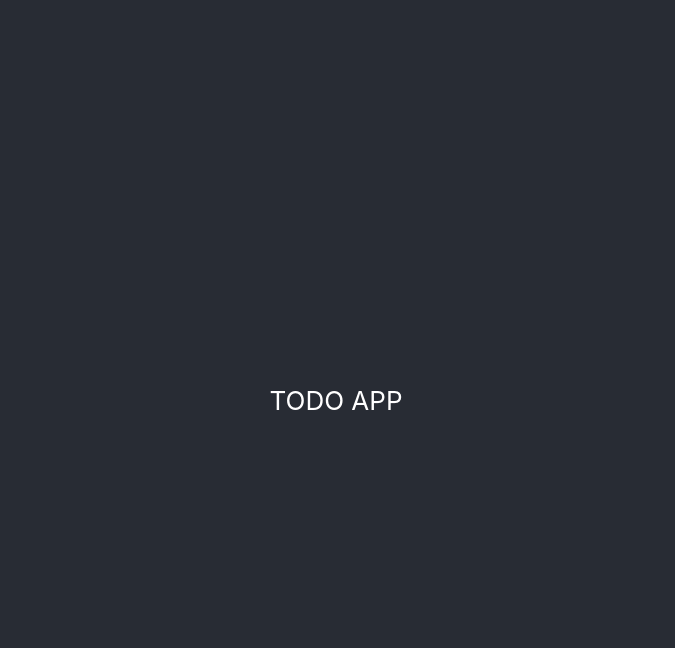
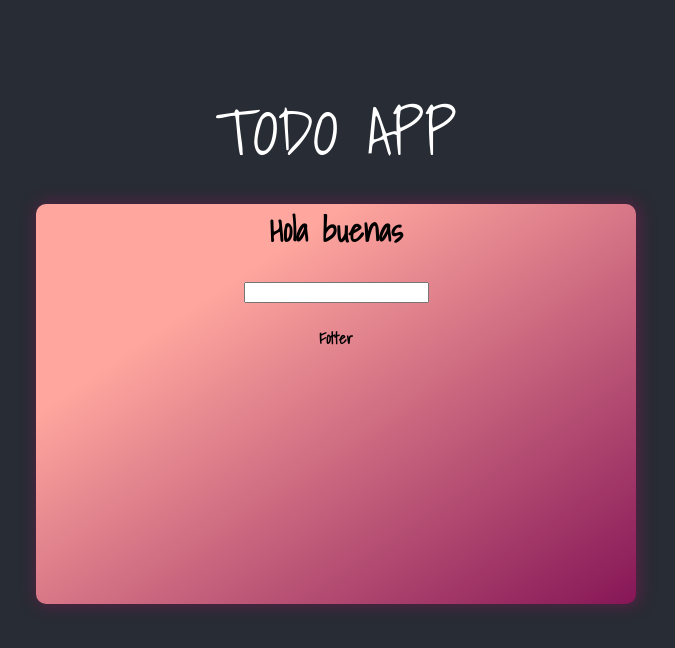
Before and after one commit to lseijp00/TODO-React-Firebase, a React (Vite) app: page / in a window 1280 px wide. Shown: the top 648 px of the page, without its empty margins (304-979 px from the left). Built offline with nearby package versions, Linux system fonts and the light colour scheme.

Commit message:
First Styles added + Folder Structure

```diff
--- a/src/App.css
+++ b/src/App.css
@@ -1,42 +1,12 @@
 .App {
   text-align: center;
+  min-height: 100vh;
+  background-color: #282c34;
+
 }
-
-.App-logo {
-  height: 50vmin;
-  pointer-events: none;
-}
-
-@media (prefers-reduced-motion: no-preference) {
-  .App-logo {
-    animation: App-logo-spin infinite 20s linear;
-  }
-}
-
 .App-header {
-  background-color: #282c34;
-  min-height: 100vh;
   display: flex;
   flex-direction: column;
   align-items: center;
   justify-content: center;
-  font-size: calc(10px + 2vmin);
-  color: white;
 }
-
-.App-link {
-  color: #61dafb;
-}
-
-@keyframes App-logo-spin {
-  from {
-    transform: rotate(0deg);
-  }
-  to {
-    transform: rotate(360deg);
-  }
-}
-
-button {
-  font-size: calc(10px + 2vmin);
-}
--- a/src/App.jsx
+++ b/src/App.jsx
@@ -1,14 +1,18 @@
 import './App.css'
-import Quepasa from './components/Quepasa';
+import { Title } from './components/Title/Title'
+import { Box } from './components/Box/Box'
 
+import * as React from 'react'
 
-function App() {
+function App () {
   return (
     <div className="App">
       <header className="App-header">
-        <Quepasa />
+        <Title />
       </header>
-
+      <main className="App-content">
+        <Box />
+      </main>
     </div>
   )
 }
--- /dev/null
+++ b/src/components/Box/Box.css
@@ -0,0 +1,9 @@
+.Box {
+  margin: 0 auto;
+  border-radius: 10px;
+  min-height: 400px;
+  max-width: 600px;
+  background-color: #861657;
+  background-image: linear-gradient(326deg, #861657 0%, #ffa69e 74%);
+  box-shadow: 2px 0px 1rem 2px #8616577b;
+}
--- /dev/null
+++ b/src/components/Box/Box.jsx
@@ -0,0 +1,11 @@
+import React from 'react'
+import './Box.css'
+export const Box = () => {
+  return (
+    <div className='Box'>
+      <h1>Hola buenas</h1>
+      <input type="text" />
+      <h4>Fotter</h4>
+    </div>
+  )
+}
--- a/src/components/Quepasa.jsx
+++ /dev/null
@@ -1,9 +0,0 @@
-import React from 'react'
-
-const Quepasa = () => {
-  return (
-    <div>TODO APP</div>
-  )
-}
-
-export default Quepasa
--- /dev/null
+++ b/src/components/Title/Title.css
@@ -0,0 +1,5 @@
+.Title{
+  color: white;
+  font-size:4rem;
+  margin-top: 5rem;
+}
--- /dev/null
+++ b/src/components/Title/Title.jsx
@@ -0,0 +1,8 @@
+import React from 'react'
+import './Title.css'
+
+export const Title = () => {
+  return (
+    <div className='Title'>TODO APP</div>
+  )
+}
--- a/src/index.css
+++ b/src/index.css
@@ -1,13 +1,9 @@
+@import url('https://fonts.googleapis.com/css2?family=Shadows+Into+Light&display=swap');
 body {
   margin: 0;
-  font-family: -apple-system, BlinkMacSystemFont, 'Segoe UI', 'Roboto', 'Oxygen',
+  font-family: "Shadows Into Light", BlinkMacSystemFont, 'Segoe UI', 'Roboto', 'Oxygen',
     'Ubuntu', 'Cantarell', 'Fira Sans', 'Droid Sans', 'Helvetica Neue',
     sans-serif;
   -webkit-font-smoothing: antialiased;
   -moz-osx-font-smoothing: grayscale;
 }
-
-code {
-  font-family: source-code-pro, Menlo, Monaco, Consolas, 'Courier New',
-    monospace;
-}
```
